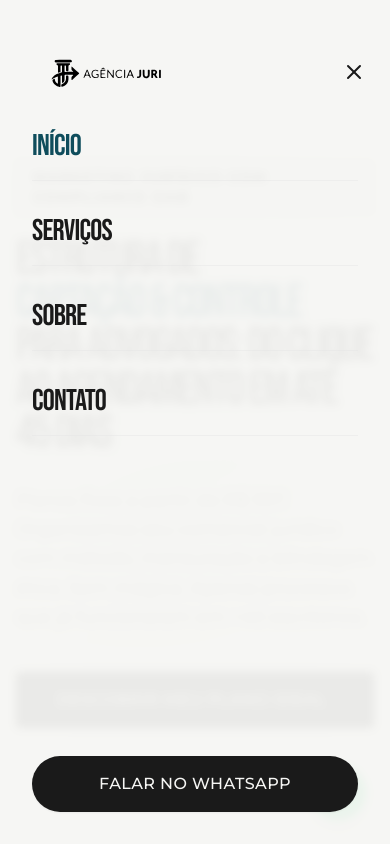
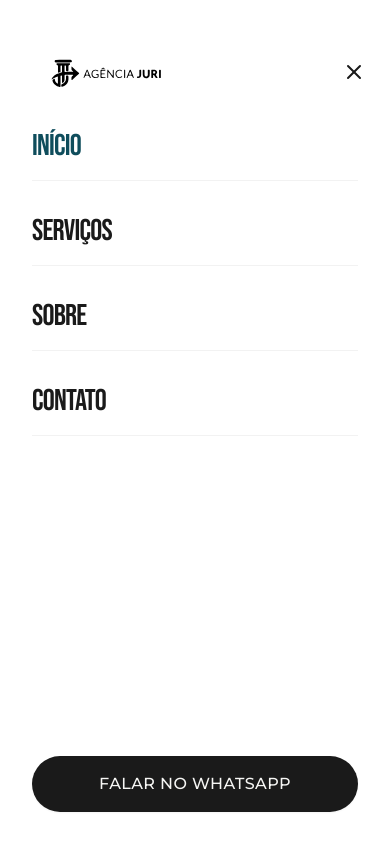
Before and after one commit to agenciajuri/agencia-site, a Next.js app: page / in a window 390 px wide. Both pictures are taken after a click on the button "Toggle menu". Shown: the top 844 px of the page. Built offline with nearby package versions, Linux system fonts and the light colour scheme.

Commit message:
fix: hardcode bg-white for mobile menu

```diff
--- a/src/components/layout/header.tsx
+++ b/src/components/layout/header.tsx
@@ -109,7 +109,7 @@ export function Header() {
                             animate={{ x: 0 }}
                             exit={{ x: "100%" }}
                             transition={{ type: "tween", duration: 0.3 }}
-                            className="fixed inset-0 z-40 bg-background/95 backdrop-blur-sm md:hidden flex flex-col pt-32 px-8 gap-8"
+                            className="fixed inset-0 z-40 bg-white md:hidden flex flex-col pt-32 px-8 gap-8"
                         >
                             {NAV_LINKS.map((link) => (
                                 <Link
```
